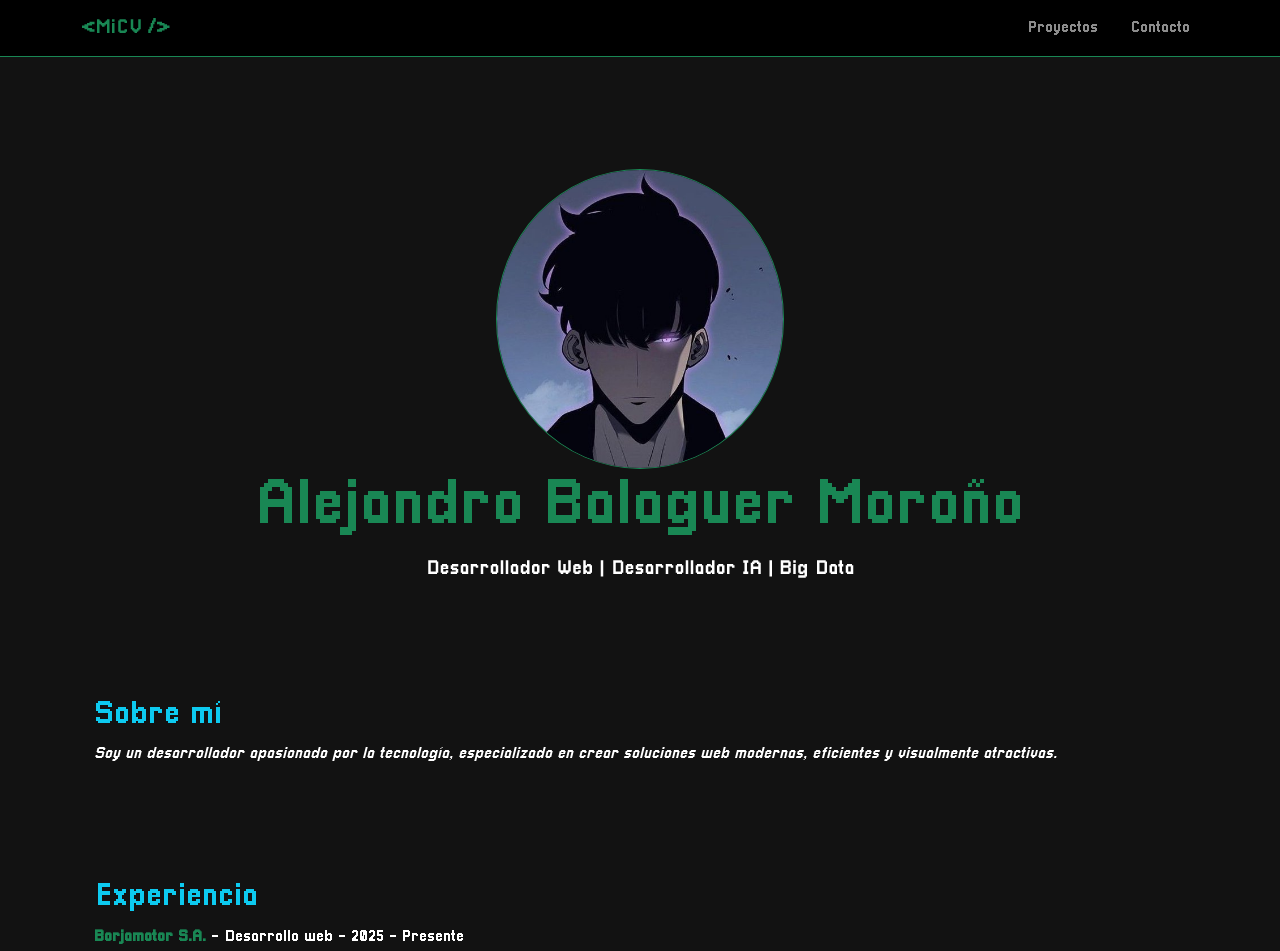
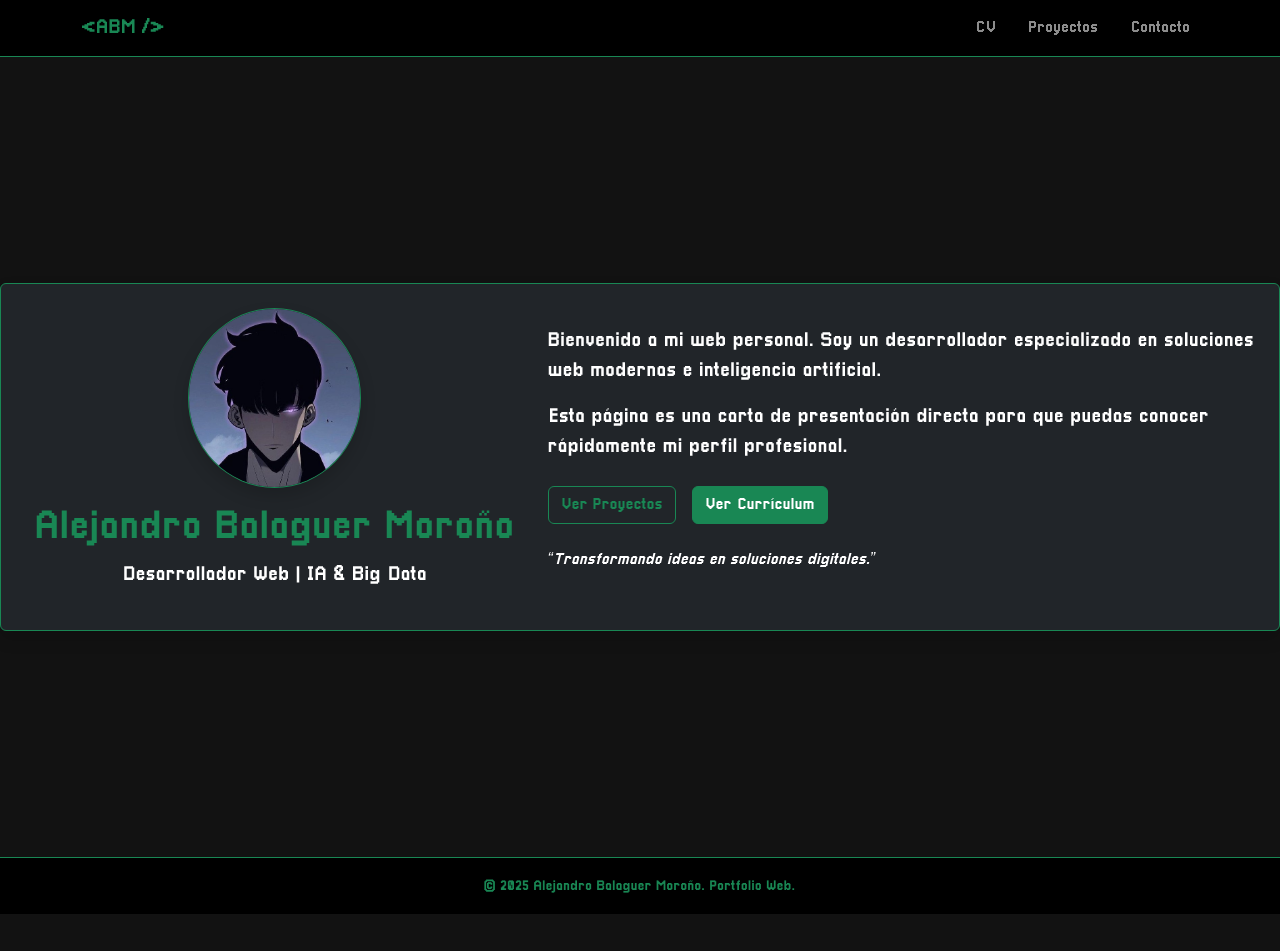
Before and after one commit to AlejandroBalaguer/webpersonal, a React (Vite) app: page / in a window 1280 px wide. Shown: the top 951 px of the page. After the commit the page ends 914 px from the top, so only its background shows below. Built offline with nearby package versions, Linux system fonts and the light colour scheme.

Commit message:
Más mejoras de interfaz

```diff
--- a/src/App.jsx
+++ b/src/App.jsx
@@ -7,12 +7,14 @@ import Footer from './components/Footer.jsx';
 import Home from './pages/Home.jsx';
 import Proyectos from './pages/Proyectos.jsx';
 import Contacto from './pages/Contacto.jsx'
+import Curriculum from './pages/Curriculum.jsx';
 
 const App = () => (
     <Router>
         <Header/>
             <Routes>
                 <Route path="/" element={<Home />} />
+                <Route path="/curriculum" element={<Curriculum />} />
                 <Route path="/proyectos" element={<Proyectos />} />
                 <Route path="/contacto" element={<Contacto />} />
             </Routes>
--- a/src/components/Header.jsx
+++ b/src/components/Header.jsx
@@ -3,8 +3,9 @@ import React from "react";
 const Header = () => (
     <nav className="navbar navbar-expand-lg navbar-dark bg-black sticky-top border-bottom border-success z-1">
         <div className="container">
-            <a className="navbar-brand text-success" href="/">{'<MiCV />'}</a>
+            <a className="navbar-brand text-success" href="/">{'<ABM />'}</a>
             <ul className="navbar-nav ms-auto d-flex flex-row gap-3">
+                <li className="nav-item"><a className="nav-link" href="/curriculum">CV</a></li>
                 <li className="nav-item"><a className="nav-link" href="/proyectos">Proyectos</a></li>
                 <li className="nav-item"><a className="nav-link" href="/contacto">Contacto</a></li>
             </ul>
--- a/src/pages/Contacto.jsx
+++ b/src/pages/Contacto.jsx
@@ -2,7 +2,7 @@ import {Fade} from "react-awesome-reveal";
 import React from "react";
 
 const Contact = () => (
-    <main id="contact" className="container py-5 bg-gray-100">
+    <main id="contact" className="container py-5 bg-gray-100" style={{ minHeight: "100vh" }}>
         <Fade cascade damping={0.1}>
             <h1 className="text-info text-center">Contacto</h1>
 
--- /dev/null
+++ b/src/pages/Curriculum.jsx
@@ -0,0 +1,58 @@
+import {Slide, Zoom} from "react-awesome-reveal";
+import React from "react";
+
+const Curriculum = () => (
+    <main className="container py-5">
+        <section id="home" className="text-center py-5 px-5">
+            <Zoom>
+                <img src="/images/logo.jpg" alt="Foto" className="rounded-circle border border-success mt-3 img-fluid" style={{ height: "300px" }}/>
+                <h1 className="text-success display-3">Alejandro Balaguer Moroño</h1>
+                <p className="lead">Desarrollador Web | Desarrollador IA | Big Data</p>
+                <a
+                    href="/cv.pdf"
+                    download
+                    className="btn btn-outline-success mt-3"
+                >
+                    Descargar CV
+                </a>
+            </Zoom>
+        </section>
+        <section id="about" className="container py-5">
+            <Slide direction="left">
+                <h2 className="text-info">Sobre mí</h2>
+                <p className="fst-italic">Soy un desarrollador apasionado por la tecnología, especializado en crear soluciones web modernas, eficientes y visualmente atractivas.</p>
+            </Slide>
+        </section>
+        <section id="experience" className="container py-5">
+            <Slide direction="right">
+                <h2 className="text-info">Experiencia</h2>
+                <ul className="list-unstyled">
+                    <li><strong className="text-success">Borjamotor S.A.</strong> - Desarrollo web - 2025 - Presente</li>
+                    <li><strong className="text-success">Grupo SpaServ</strong> - Administrador de sistemas - 2023 - 2024</li>
+                </ul>
+            </Slide>
+        </section>
+        <section id="education" className="container py-5">
+            <Slide direction="left">
+                <h2 className="text-info">Educación</h2>
+                <ul className="list-unstyled">
+                    <li><strong className="text-success">Especializacion GS - Desarrollo IA y Big Data</strong> - IES San Vicente - 2025 - 2026</li>
+                    <li><strong className="text-success">FPGS - Desarollo de Aplicaciones Web</strong> - IES MARE NOSTRUM - 2023 - 2025</li>
+                    <li><strong className="text-success">FPGM - Sistemas microinformaticos y redes</strong> - IES MARE NOSTRUM - 2021 - 2023</li>
+                </ul>
+            </Slide>
+        </section>
+        <section id="skills" className="container py-5">
+            <Zoom>
+                <h2 className="text-info">Habilidades</h2>
+                <ul className="list-unstyled">
+                    <li><strong className="text-success">Lenguajes:</strong> JavaScript, Python, HTML, CSS</li>
+                    <li><strong className="text-success">Frameworks:</strong> React, Node.js, Express</li>
+                    <li><strong className="text-success">Soft skills:</strong> Comunicación, liderazgo</li>
+                </ul>
+            </Zoom>
+        </section>
+    </main>
+);
+
+export default Curriculum;
--- a/src/pages/Home.jsx
+++ b/src/pages/Home.jsx
@@ -2,48 +2,46 @@ import {Slide, Zoom} from "react-awesome-reveal";
 import React from "react";
 
 const Home = () => (
-    <main className="container py-5">
-        <section id="home" className="text-center py-5 px-5">
-            <Zoom>
-                <img src="/images/logo.jpg" alt="Foto" className="rounded-circle border border-success mt-3 img-fluid" style={{ height: "300px" }}/>
-                <h1 className="text-success display-3">Alejandro Balaguer Moroño</h1>
-                <p className="lead">Desarrollador Web | Desarrollador IA | Big Data</p>
-            </Zoom>
-        </section>
-        <section id="about" className="container py-5">
-            <Slide direction="left">
-                <h2 className="text-info">Sobre mí</h2>
-                <p className="fst-italic">Soy un desarrollador apasionado por la tecnología, especializado en crear soluciones web modernas, eficientes y visualmente atractivas.</p>
-            </Slide>
-        </section>
-        <section id="experience" className="container py-5">
-            <Slide direction="right">
-                <h2 className="text-info">Experiencia</h2>
-                <ul className="list-unstyled">
-                    <li><strong className="text-success">Borjamotor S.A.</strong> - Desarrollo web - 2025 - Presente</li>
-                    <li><strong className="text-success">Grupo SpaServ</strong> - Administrador de sistemas - 2023 - 2024</li>
-                </ul>
-            </Slide>
-        </section>
-        <section id="education" className="container py-5">
-            <Slide direction="left">
-                <h2 className="text-info">Educación</h2>
-                <ul className="list-unstyled">
-                    <li><strong className="text-success">Especializacion GS - Desarrollo IA y Big Data</strong> - IES San Vicente - 2025 - 2026</li>
-                    <li><strong className="text-success">FPGS - Desarollo de Aplicaciones Web</strong> - IES MARE NOSTRUM - 2023 - 2025</li>
-                    <li><strong className="text-success">FPGM - Sistemas microinformaticos y redes</strong> - IES MARE NOSTRUM - 2021 - 2023</li>
-                </ul>
-            </Slide>
-        </section>
-        <section id="skills" className="container py-5">
-            <Zoom>
-                <h2 className="text-info">Habilidades</h2>
-                <ul className="list-unstyled">
-                    <li><strong className="text-success">Lenguajes:</strong> JavaScript, Python, HTML, CSS</li>
-                    <li><strong className="text-success">Frameworks:</strong> React, Node.js, Express</li>
-                    <li><strong className="text-success">Soft skills:</strong> Comunicación, liderazgo</li>
-                </ul>
-            </Zoom>
+    <main className="d-flex justify-content-center align-items-center" style={{ minHeight: "100vh" }}>
+        <section className="card shadow border border-success bg-dark p-4">
+            <div className="row align-items-center">
+                <div className="col-md-5 text-center">
+                    <Zoom>
+                        <img
+                            src="/images/logo.jpg"
+                            alt="Alejandro Balaguer"
+                            className="rounded-circle border border-success shadow img-fluid mb-3"
+                            style={{ height: "180px" }}
+                        />
+                        <h1 className="text-success">Alejandro Balaguer Moroño</h1>
+                        <p className="lead text-white">Desarrollador Web | IA & Big Data</p>
+                    </Zoom>
+                </div>
+
+                <div className="col-md-7 text-white">
+                    <Slide direction="right">
+                        <p className="fs-5">
+                            Bienvenido a mi web personal. Soy un desarrollador especializado en soluciones web modernas e inteligencia artificial.
+                        </p>
+                        <p className="fs-5">
+                            Esta página es una carta de presentación directa para que puedas conocer rápidamente mi perfil profesional.
+                        </p>
+
+                        <div className="d-flex gap-3 mt-4 flex-wrap">
+                            <a href="/proyectos" className="btn btn-outline-success">
+                                Ver Proyectos
+                            </a>
+                            <a href="/curriculum" className="btn btn-success">
+                                Ver Currículum
+                            </a>
+                        </div>
+
+                        <blockquote className="mt-4 fst-italic">
+                            “Transformando ideas en soluciones digitales.”
+                        </blockquote>
+                    </Slide>
+                </div>
+            </div>
         </section>
     </main>
 );
--- a/src/pages/Proyectos.jsx
+++ b/src/pages/Proyectos.jsx
@@ -20,7 +20,7 @@ const Projects = () => {
     };
 
     return(
-        <main id="projects" className="container py-5">
+        <main id="projects" className="container py-5" style={{ minHeight: "100vh" }}>
             <Fade cascade damping={0.1}>
                 <h1 className="text-info text-center">Proyectos</h1>
 
```
Also changed, not shown: 1 other file (tests, documents, lock files or other folders).
